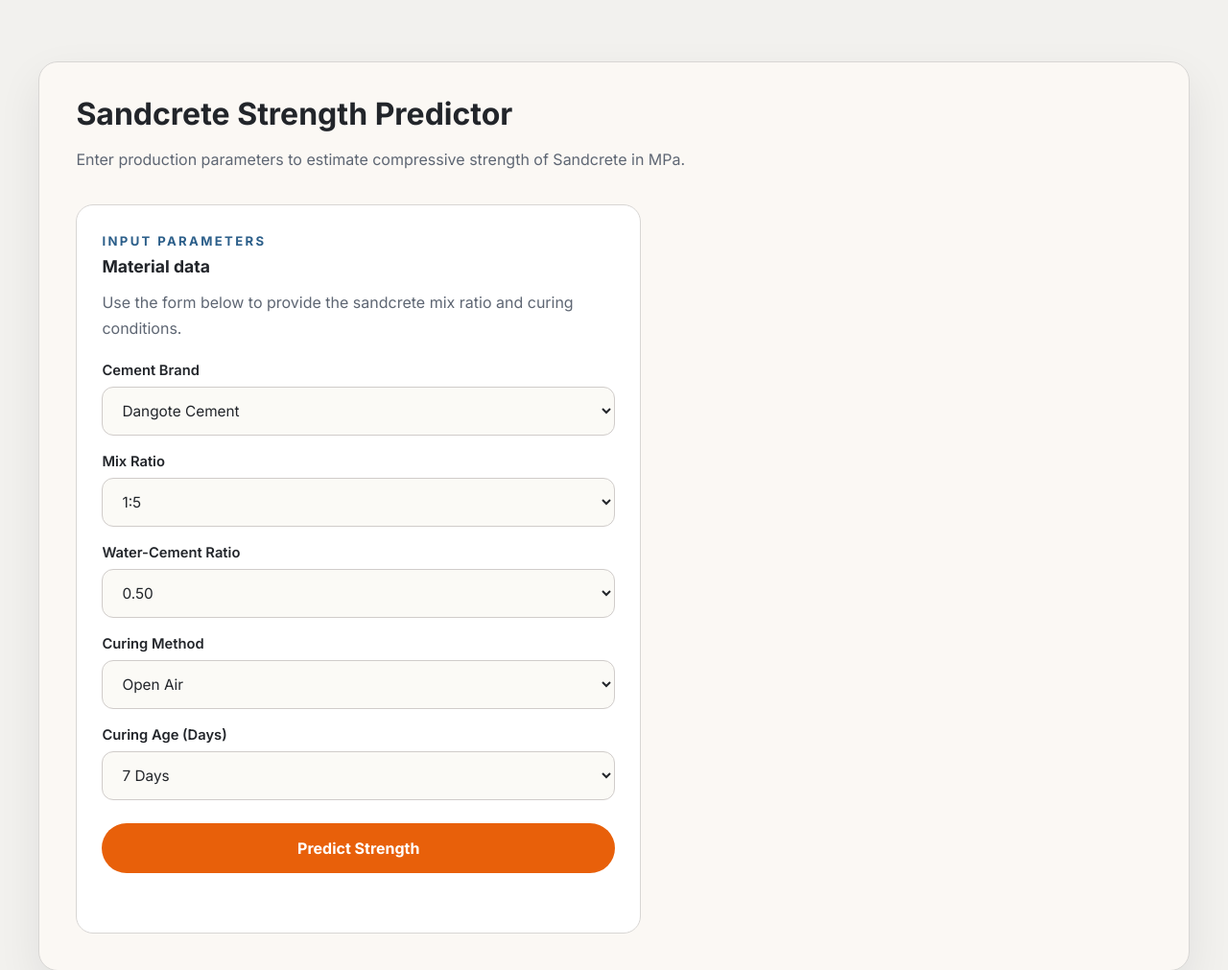
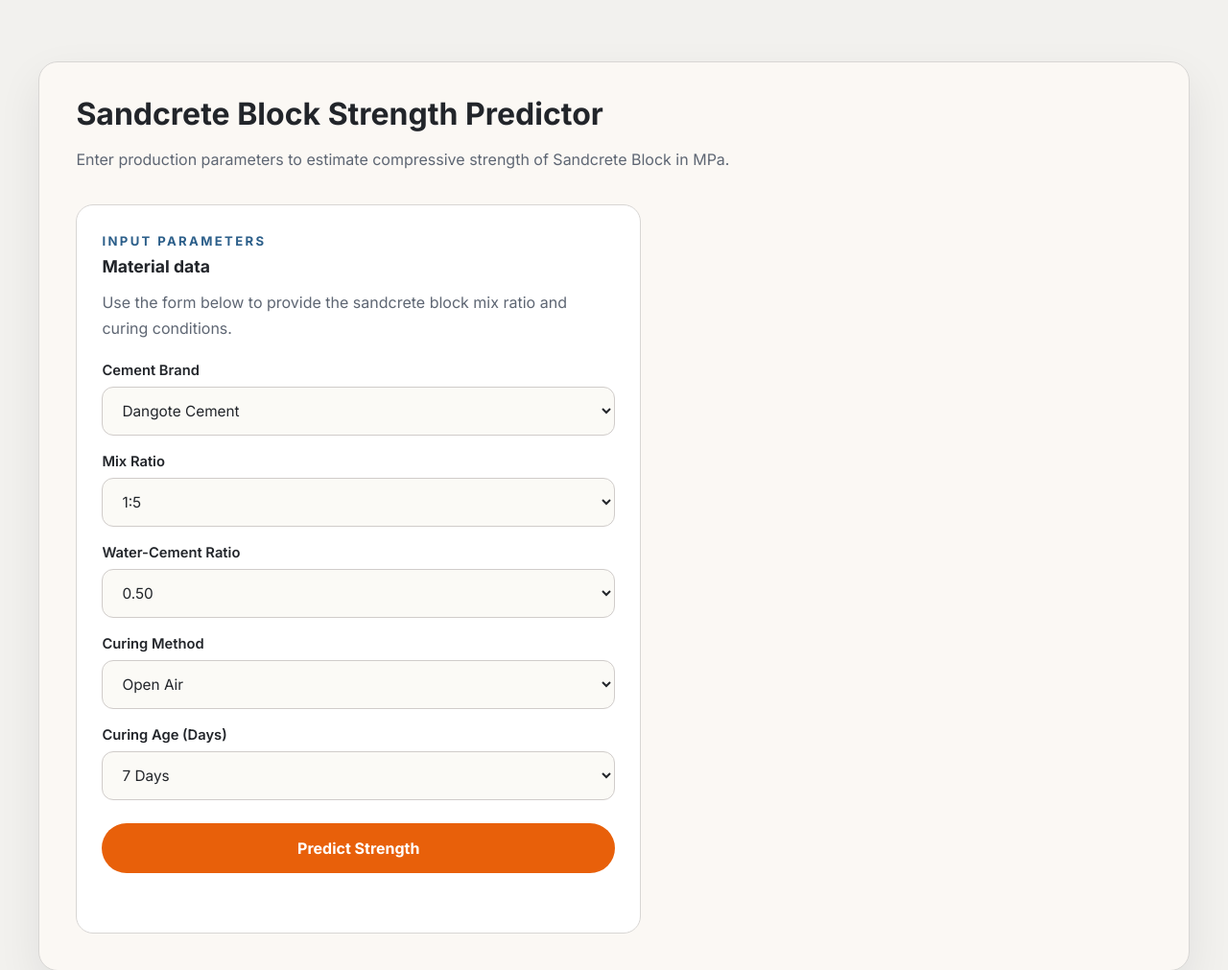
Before and after one commit to specialztech00-alt/sandcrete-strength-predictor, a FastAPI app: page / in a window 1280 px wide. Shown: the top 1011 px of the page at 96% size. Run offline with FastAPI, Linux system fonts and the light colour scheme.

Commit message:
Final version for lecturer demo

```diff
--- a/templates/index.html
+++ b/templates/index.html
@@ -13,9 +13,9 @@
 
   <main class="card">
     <div class="hero">
-      <h1 class="card__title">Sandcrete Strength Predictor</h1>
+      <h1 class="card__title">Sandcrete Block Strength Predictor</h1>
       <p class="card__subtitle">
-        Enter production parameters to estimate compressive strength of Sandcrete in MPa.
+        Enter production parameters to estimate compressive strength of Sandcrete Block in MPa.
       </p>
     </div>
 
@@ -24,7 +24,7 @@
         <p class="section__eyebrow">Input parameters</p>
         <h2 class="section__heading">Material data</h2>
         <p class="section__intro">
-          Use the form below to provide the sandcrete mix ratio and curing conditions.
+          Use the form below to provide the sandcrete block mix ratio and curing conditions.
         </p>
 
         <form id="predict-form" class="form">
@@ -89,7 +89,7 @@
 
       <section class="panel panel--result" id="result-section" hidden>
         <p class="section__eyebrow">Result summary</p>
-        <h2 class="section__heading">Strength forecast</h2>
+        <h2 class="section__heading">Strength Prediction</h2>
 
         <div class="result__header">
           <div>
```
